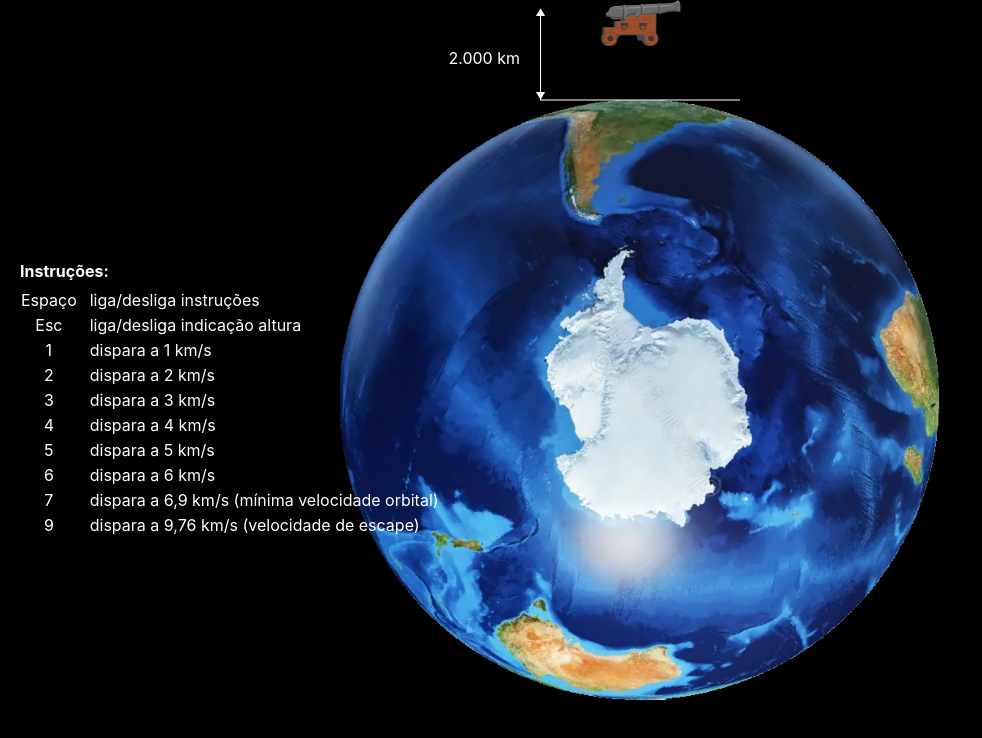
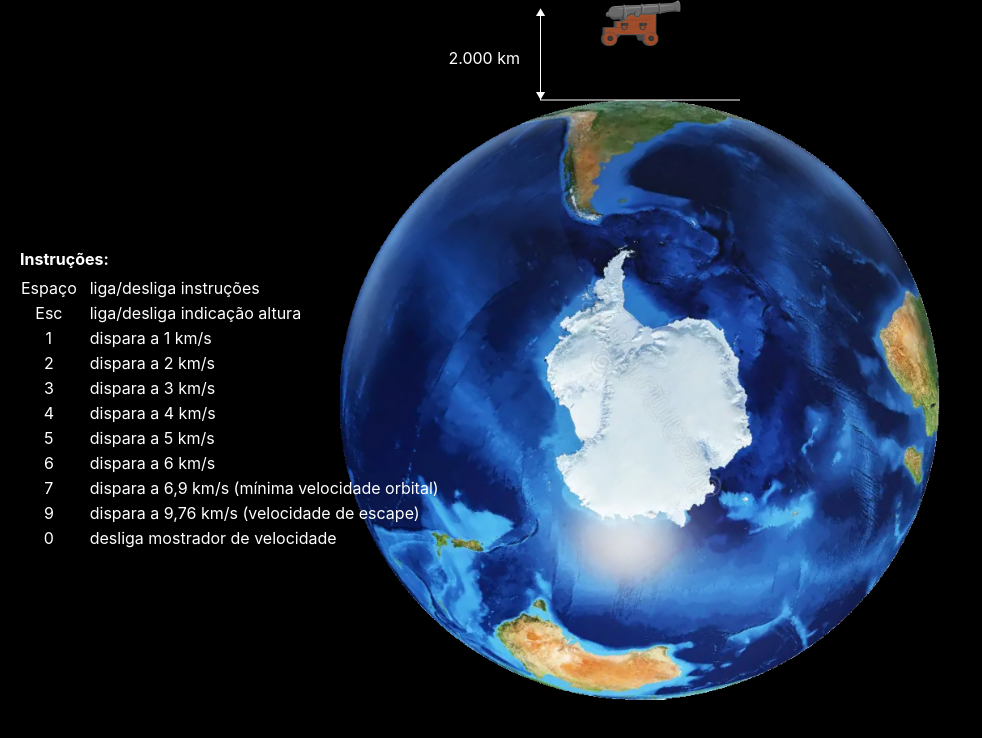
Before and after one commit to imbroisi/react-18-general, a React (Create React App) app: page / in a window 1280 px wide. Shown: the top 738 px of the page, without its empty margins (0-982 px from the left). Built offline with nearby package versions, Linux system fonts and the light colour scheme.

Commit message:
0 desliga mostrador de velocidade

```diff
--- a/src/components/NewtonCannon/NewtonCannon.tsx
+++ b/src/components/NewtonCannon/NewtonCannon.tsx
@@ -351,6 +351,10 @@ const NewtonCannon = (props: NewtonCannonProps) => {
                   </tr>
                 );
               })}
+              <tr>
+                <td style={{ paddingRight: '12px', paddingBottom: '4px', textAlign: 'center' }}>0</td>
+                <td style={{ paddingBottom: '4px' }}>desliga mostrador de velocidade</td>
+              </tr>
             </tbody>
           </table>
         </div>
```
